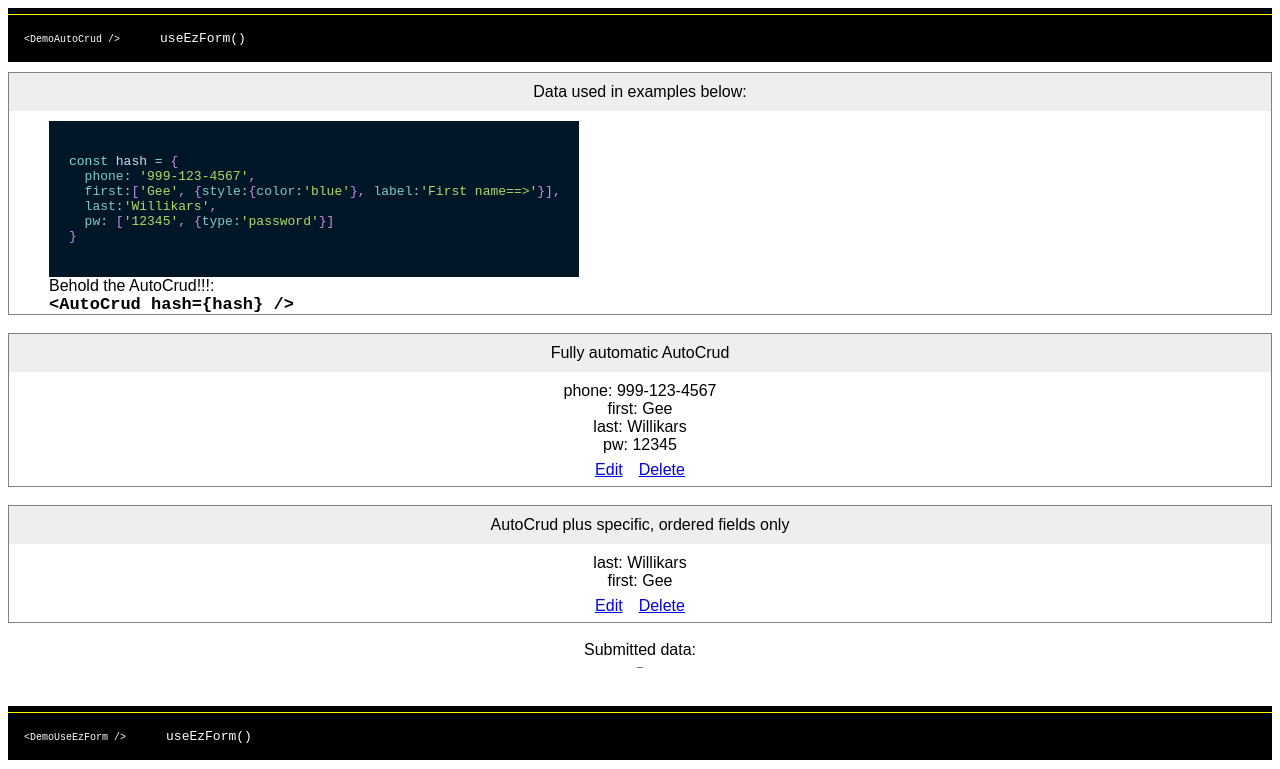
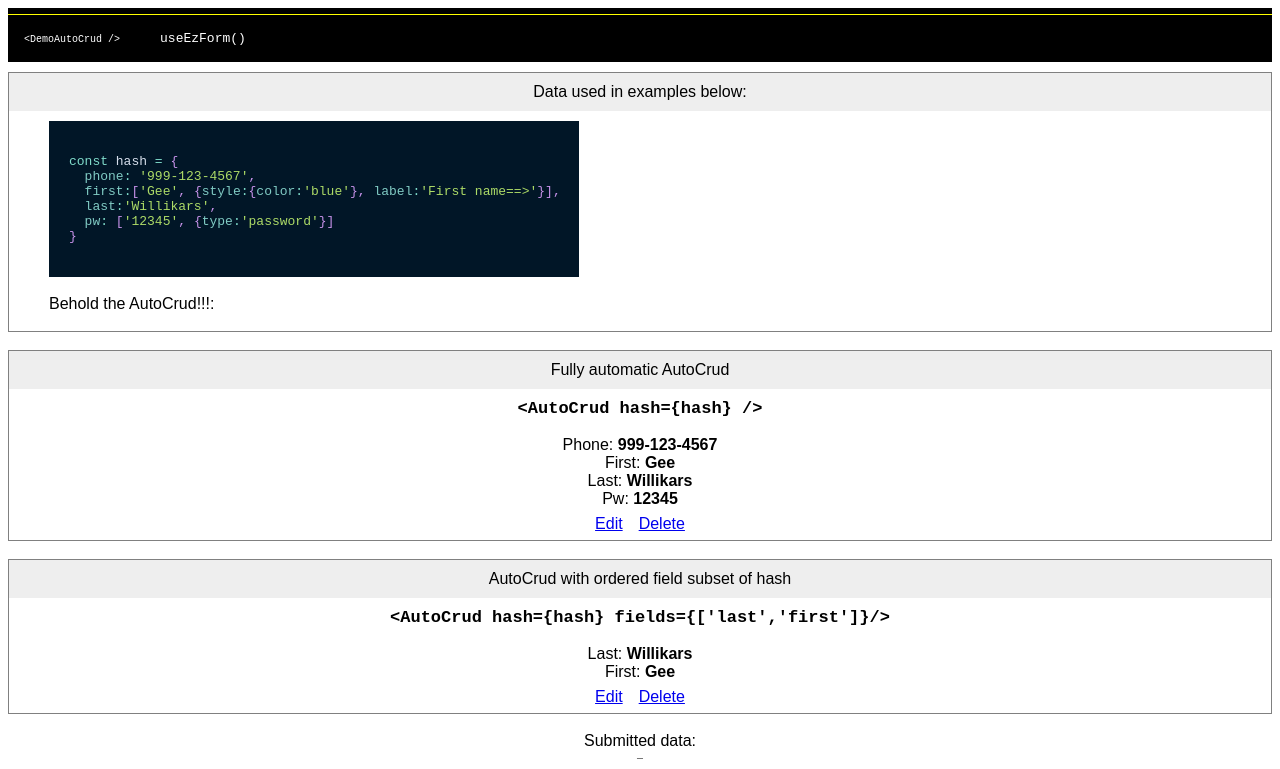
Before and after one commit to kenlane33/react-use-get-set, a React (Create React App) app: page / in a window 1280 px wide. Shown: the top 769 px of the page. Built offline with nearby package versions, Linux system fonts and the light colour scheme.

Commit message:
Overridable KeyVal components

```diff
--- a/src/components/AutoShowHash.js
+++ b/src/components/AutoShowHash.js
@@ -3,23 +3,25 @@ import React from "react"
 import { unpackHashArrs } from '../helpers/iterators.js'
 const {log} = console
 
+const titleCase = ([firstLetter, ...rest]) => (firstLetter.toUpperCase() + rest.join(''))
+
 //-------------------------------------o
-export const LabeledValue = ({label, value}) => (
+export const SimpleLabelValueComp = ({label, value}) => (
   <div>
     <label>
-      {label}
-      <span>{value}</span>
+      {titleCase(label)}{': '}
+      <span><b>{value}</b></span>
     </label><br />
   </div>
 )
 //-------------------------------------o
-export const AutoShowHash = ({ hash, fields=Object.keys(hash) }) => {
+export const AutoShowHash = ({ hash, fields=Object.keys(hash), KeyValueComp=SimpleLabelValueComp }) => {
   const [hash2] = unpackHashArrs(hash)
   return (
     <div>
       {fields.map( k => {
         log(`<AutoShowHash hash['${k}']=${hash2[k]}`)
-        return <LabeledValue key={k} label={k+': '} value={hash2[k]} />
+        return <KeyValueComp key={k} label={k} value={hash2[k]} />
       })}
     </div>
   )
--- a/src/demos/DemoAutoCrud.js
+++ b/src/demos/DemoAutoCrud.js
@@ -51,8 +51,10 @@ const hash = {
             </PrismCode>
             </div>
           <div style={leftStl}>
-            Behold the AutoCrud!!!:<br />
-            <Code>{`<AutoCrud hash={hash} />`}</Code>
+            <br />
+            Behold the AutoCrud!!!:
+            <br />
+            <br />
           </div>
         </div>
       </div>
@@ -60,12 +62,16 @@ const hash = {
       {/* ------------------------------------------ */}
       <div style={{border:'1px solid grey'}}>
         <FormHeader txt="Fully automatic AutoCrud" />
+        <Code>{`<AutoCrud hash={hash} />`}</Code>
+        <br/><br/>
         <AutoCrud {...{table:'user', hash, doSubmitted}} />
       </div>
       <br />
       {/* ------------------------------------------ */}
       <div style={{border:'1px solid grey'}}>
-        <FormHeader txt="AutoCrud plus specific, ordered fields only"/>
+        <FormHeader txt="AutoCrud with ordered field subset of hash"/>
+        <Code>{`<AutoCrud hash={hash} fields={['last','first']}/>`}</Code>
+        <br/><br/>
         <AutoCrud {...{table:'user', hash, doSubmitted, fields:['last','first']}}  />
       </div>
       <br />
```
